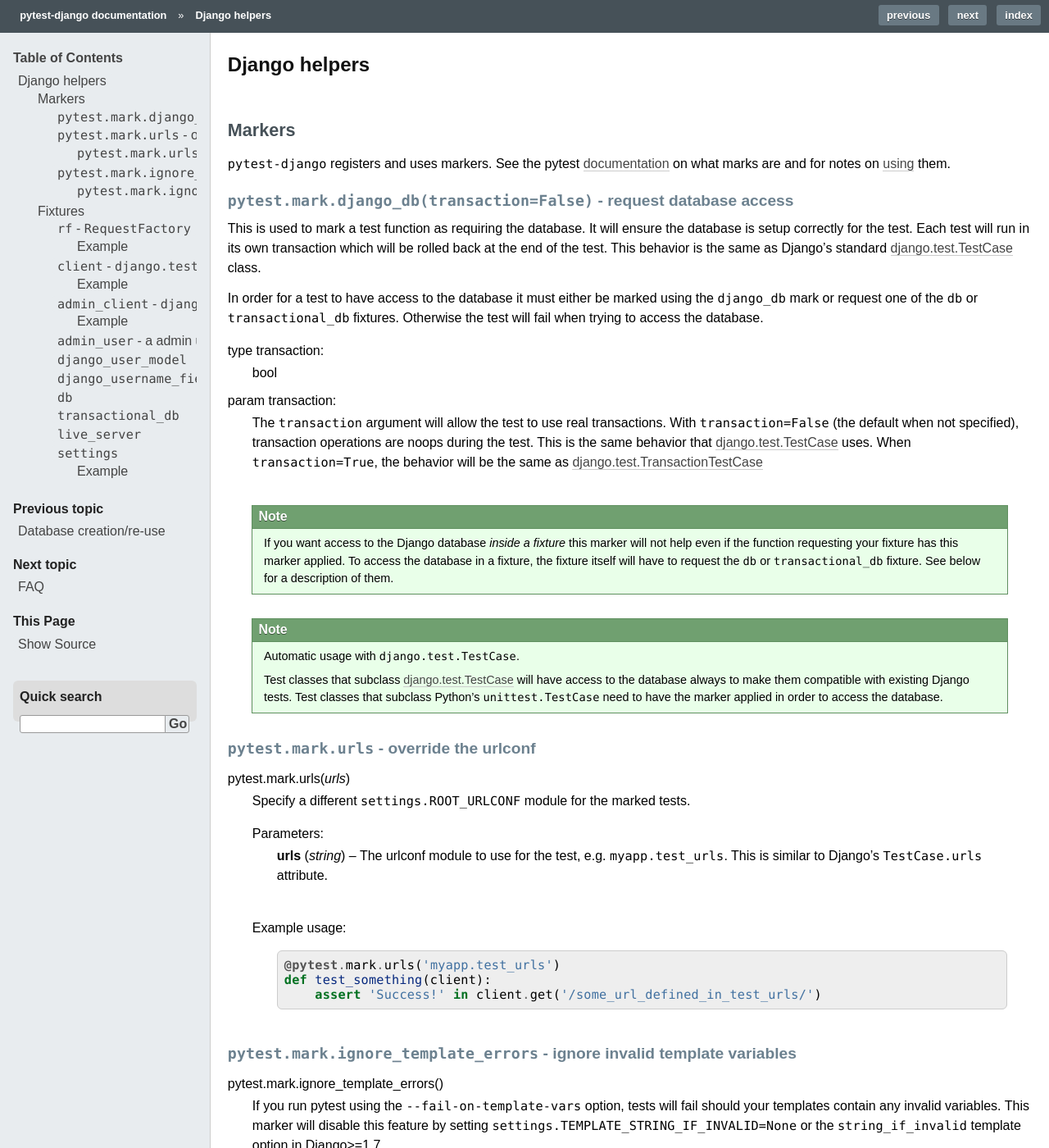
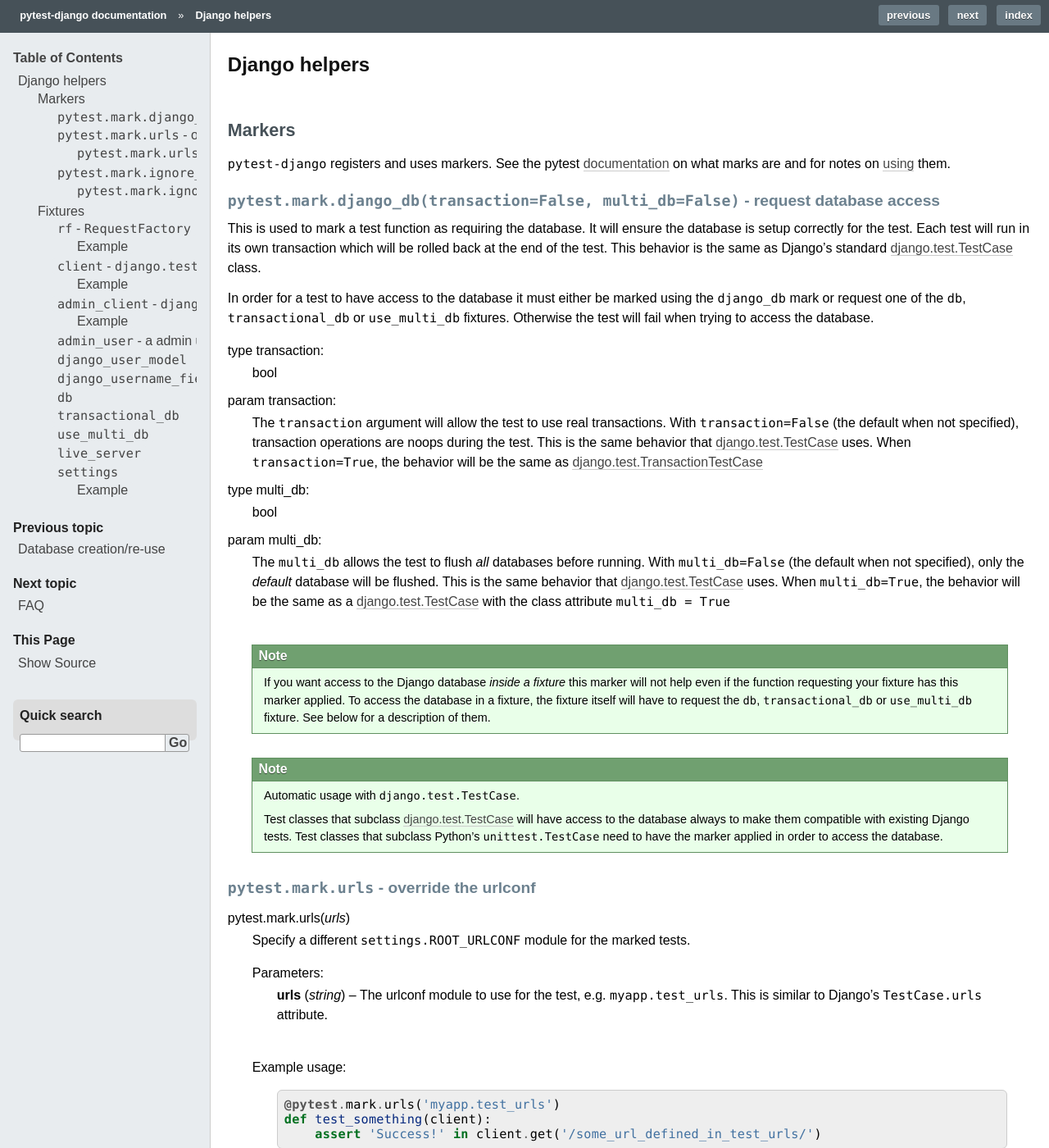
Before and after one commit to pytest-dev/pytest-django, a Sphinx documentation site: the page built from docs/helpers.rst, in a window 1280 px wide and 1400 px high. Shown: the whole window at 82% size. Built offline with Sphinx 7.4.7, drawn with Linux system fonts in a browser that asks for light colours; some of the changed text lies outside the part shown.

Commit message:
Add support for multi_db

```diff
--- a/docs/helpers.rst
+++ b/docs/helpers.rst
@@ -13,8 +13,8 @@
 .. _using: http://pytest.org/latest/example/markers.html#marking-whole-classes-or-modules
 
 
-``pytest.mark.django_db(transaction=False)`` - request database access
-~~~~~~~~~~~~~~~~~~~~~~~~~~~~~~~~~~~~~~~~~~~~~~~~~~~~~~~~~~~~~~~~~~~~~~~
+``pytest.mark.django_db(transaction=False, multi_db=False)`` - request database access
+~~~~~~~~~~~~~~~~~~~~~~~~~~~~~~~~~~~~~~~~~~~~~~~~~~~~~~~~~~~~~~~~~~~~~~~~~~~~~~~~~~~~~~
 
 .. :py:function:: pytest.mark.django_db:
 
@@ -25,27 +25,35 @@
 `django.test.TestCase`_ class.
 
 In order for a test to have access to the database it must either
-be marked using the ``django_db`` mark or request one of the ``db``
-or ``transactional_db`` fixtures.  Otherwise the test will fail
-when trying to access the database.
+be marked using the ``django_db`` mark or request one of the ``db``,
+``transactional_db`` or ``use_multi_db`` fixtures.  Otherwise the test will
+fail when trying to access the database.
 
 :type transaction: bool
 :param transaction:
- The ``transaction`` argument will allow the test to use real transactions.
- With ``transaction=False`` (the default when not specified), transaction
- operations are noops during the test. This is the same behavior that
- `django.test.TestCase`_
- uses. When ``transaction=True``, the behavior will be the same as
- `django.test.TransactionTestCase`_
+  The ``transaction`` argument will allow the test to use real transactions.
+  With ``transaction=False`` (the default when not specified), transaction
+  operations are noops during the test. This is the same behavior that
+  `django.test.TestCase`_
+  uses. When ``transaction=True``, the behavior will be the same as
+  `django.test.TransactionTestCase`_
+
+:type multi_db: bool
+:param multi_db:
+  The ``multi_db`` allows the test to flush *all* databases before running.
+  With ``multi_db=False`` (the default when not specified), only the *default*
+  database will be flushed. This is the same behavior that `django.test.TestCase`_
+  uses. When ``multi_db=True``, the behavior will be the same as a
+  `django.test.TestCase`_ with the class attribute ``multi_db = True``
 
 .. note::
 
   If you want access to the Django database *inside a fixture*
   this marker will not help even if the function requesting your
   fixture has this marker applied.  To access the database in a
-  fixture, the fixture itself will have to request the ``db`` or
-  ``transactional_db`` fixture.  See below for a description of
-  them.
+  fixture, the fixture itself will have to request the ``db``,
+  ``transactional_db`` or ``use_multi_db`` fixture.  See below for a
+  description of them.
 
 .. note:: Automatic usage with ``django.test.TestCase``.
 
@@ -193,6 +201,15 @@
 database access themselves.  A test function would normally use the
 :py:func:`~pytest.mark.django_db` mark to signal it needs the database.
 
+``use_multi_db``
+~~~~~~~~~~~~
+
+This fixture can be used to request access to the database including
+multiple database support.  This is only required for fixtures which
+need databases access themselves.  A test function would normally use the
+:py:func:`~pytest.mark.django_db` mark to signal it needs the database.
+
+
 ``live_server``
 ~~~~~~~~~~~~~~~
 
```
Also changed, not shown: 3 other files.
